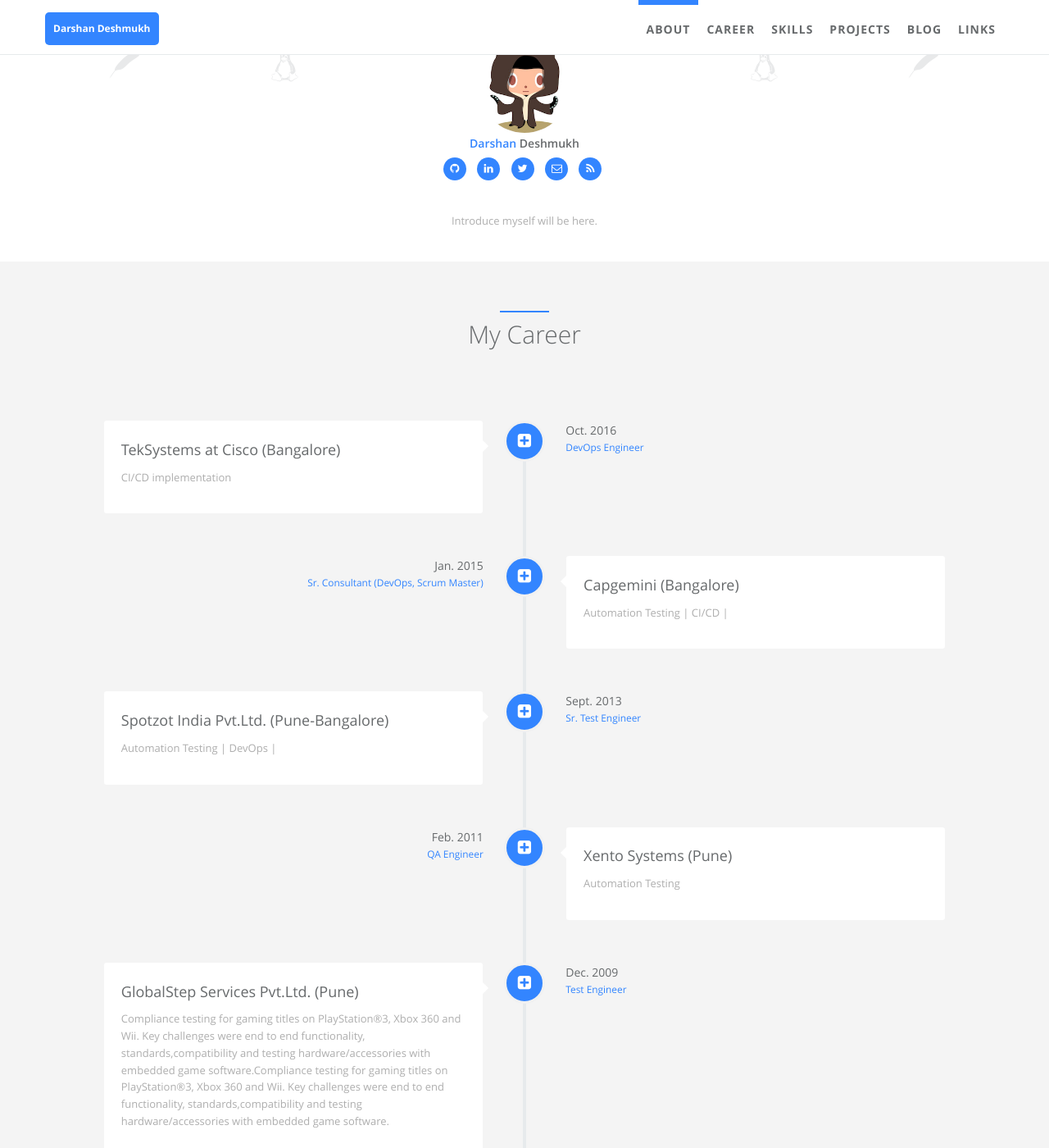
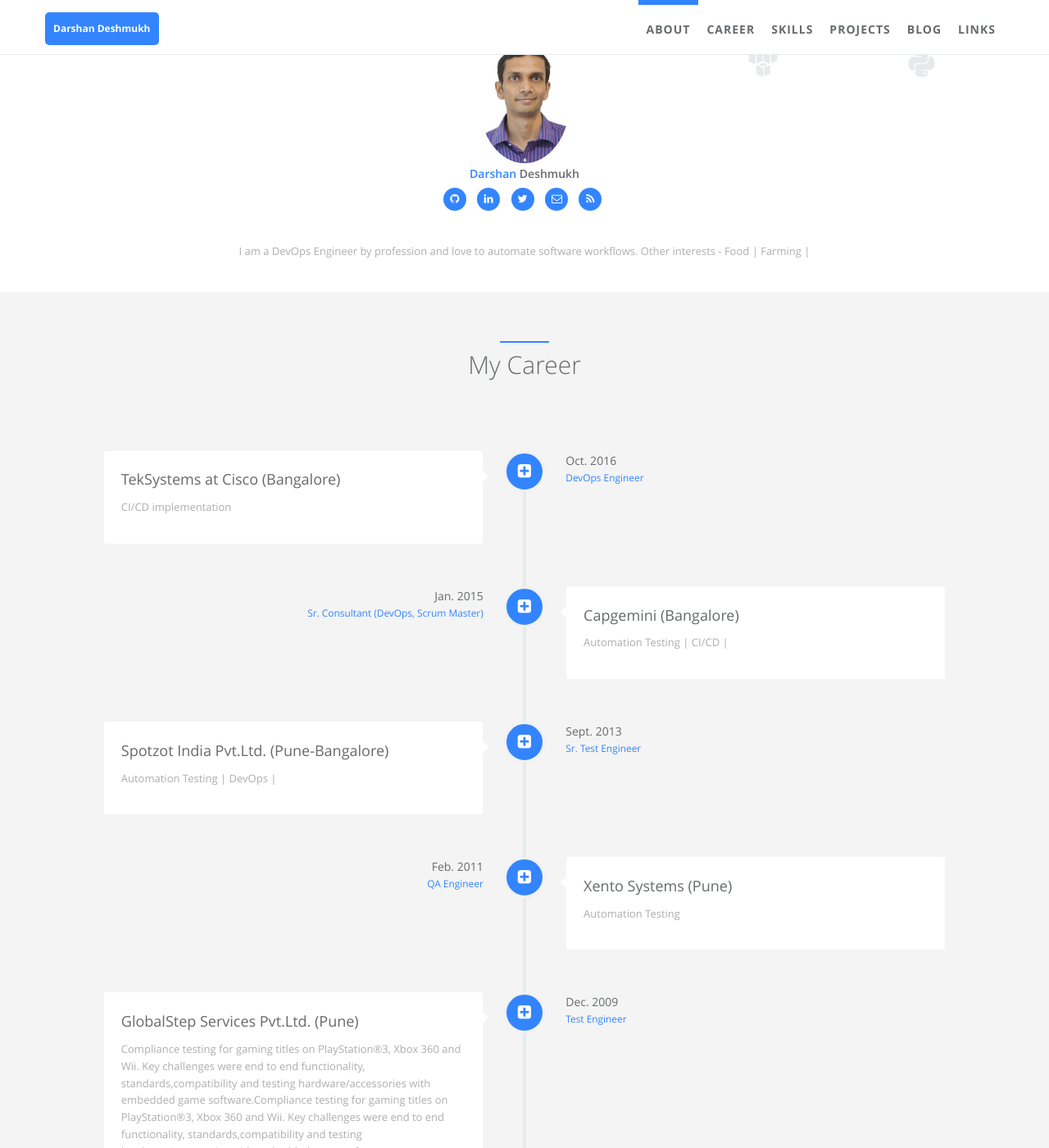
Before and after one commit to darshandeshmukh11/backup, a Jekyll site: the page built from index.html, in a window 1280 px wide and 1400 px high, scrolled down 563 px. Shown: the whole window at 82% size. Built offline with Jekyll 4.4.1, drawn with Linux system fonts in a browser that asks for light colours; some of the changed text lies outside the part shown.

Commit message:
Updated intro

```diff
--- a/_config.yml
+++ b/_config.yml
@@ -23,12 +23,12 @@ author:  # change following line to your infomation.
   #cv: http://cv.jarrekk.com  # An online CV can be printed as PDF, leave blank if you don't have now
   # skill icons are on avatar's left and right side. Reference urls are http://fontawesome.io/ and http://fizzed.com/oss/font-mfizz
   skill_icon1:
-    - name: icon-apache
-    - name: fa-linux
+    - name: icon-kubernetes
+    - name: icon-dockers
   skill_icon2:
-    - name: fa-linux
-    - name: icon-apache
-  desc: Introduce myself will be here.  # Describe yourself.
+    - name: icon-aws
+    - name: icon-python
+  desc: I am a DevOps Engineer by profession and love to automate software workflows. Other interests - Food | Farming |   # Describe yourself.
 
 # comment
 #disqus:  # if you wanna comment feature, go to https://disqus.com/ to get your configuration; if not, comment following two lines.
```
Also changed, not shown: _data/index/careers.yml (+14 -0 lines), static/assets/img/landing/avatar.jpg.
